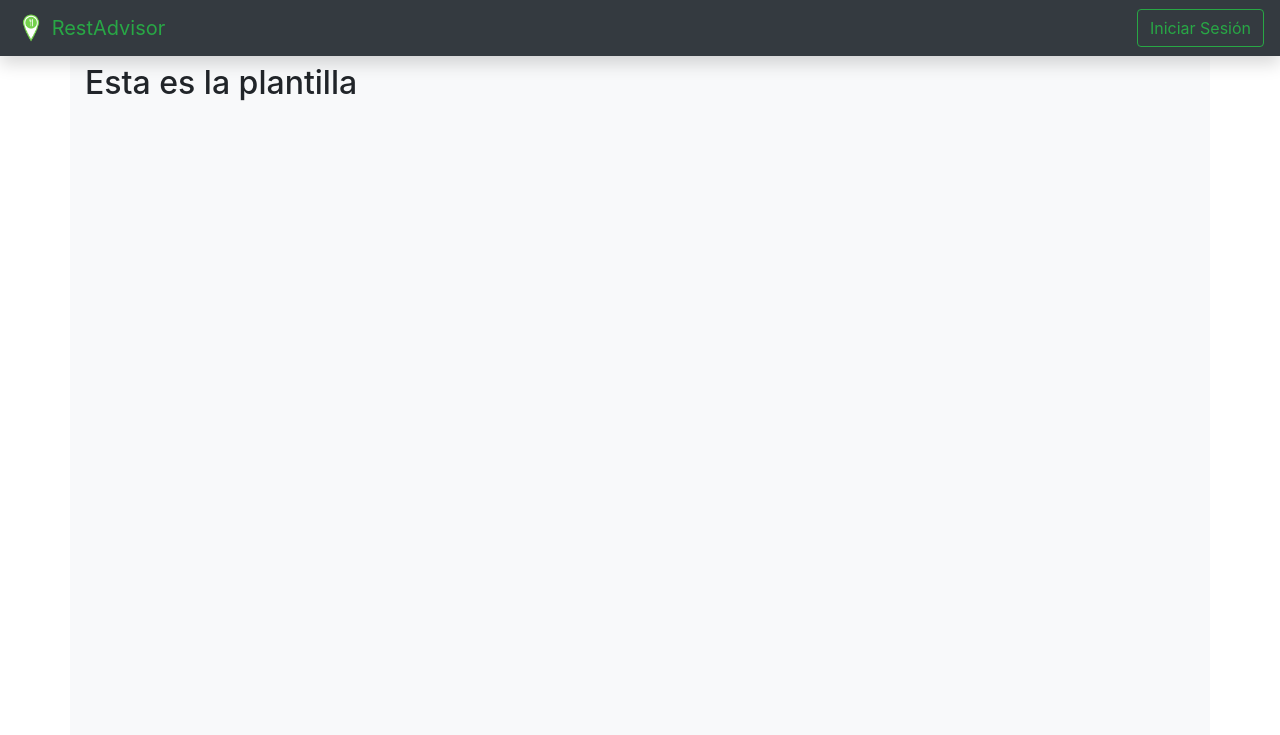
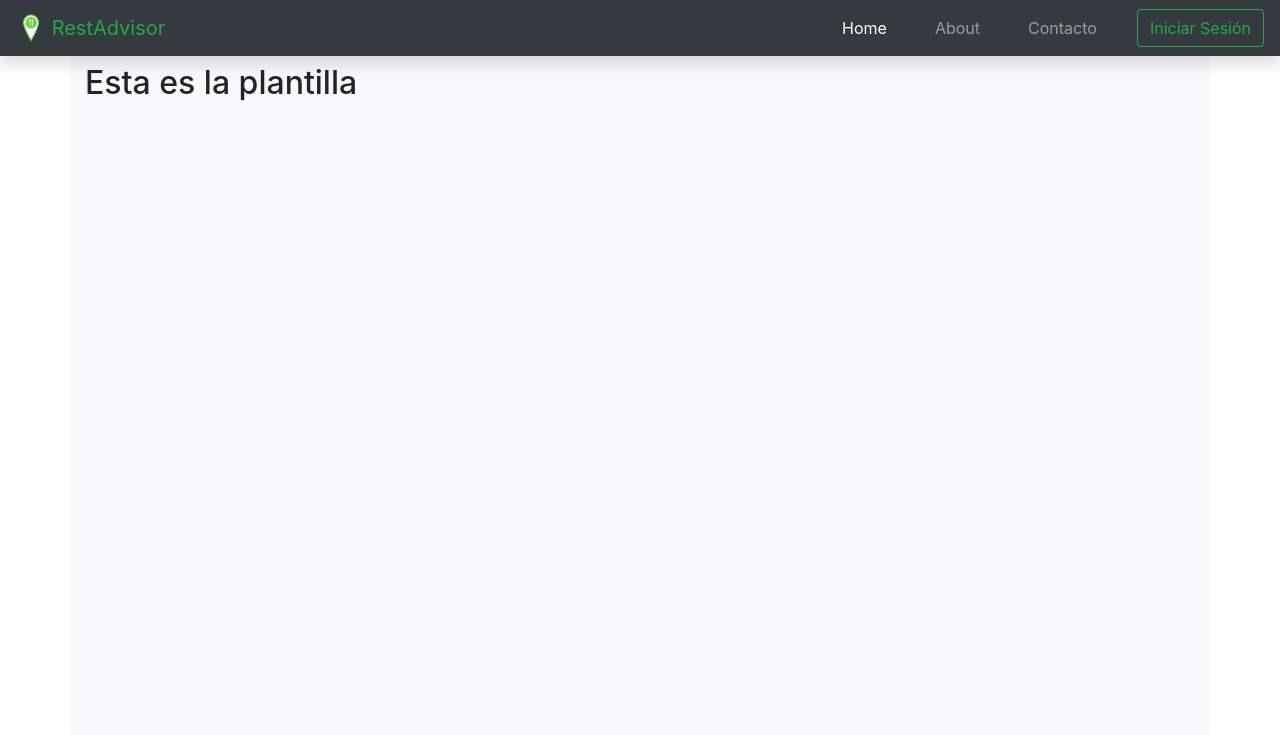
Before and after one commit to RafaelCamps/proyecto-practicas-restadvisor, a PHP site: page / in a window 1280 px wide. Shown: the top 735 px of the page. Run offline with PHP 8.4, Linux system fonts and the light colour scheme.

Commit message:
Añadido menú superior - close #13

```diff
--- a/www/views/components/header.php
+++ b/www/views/components/header.php
@@ -8,14 +8,14 @@
     </button>
 
     <div class="collapse navbar-collapse" id="navbarSupportedContent">
-        <ul class="navbar-nav ml-auto">
-            <!-- <li class="nav-item active">
+        <ul class="navbar-nav ml-auto mr-3">
+            <li class="nav-item  mx-3 active">
                 <a class="nav-link" href="#">Home <span class="sr-only">(current)</span></a>
             </li>
-            <li class="nav-item">
-                <a class="nav-link" href="#">Link</a>
+            <li class="nav-item mx-3">
+                <a class="nav-link" href="#">About</a>
             </li>
-            <li class="nav-item dropdown">
+            <!-- <li class="nav-item dropdown">
                 <a class="nav-link dropdown-toggle" href="#" id="navbarDropdown" role="button" data-toggle="dropdown" aria-haspopup="true" aria-expanded="false">
                     Dropdown
                 </a>
@@ -25,10 +25,10 @@
                     <div class="dropdown-divider"></div>
                     <a class="dropdown-item" href="#">Something else here</a>
                 </div>
+            </li> -->
+            <li class="nav-item  mx-3">
+                <a class="nav-link" href="#">Contacto</a>
             </li>
-            <li class="nav-item">
-                <a class="nav-link disabled" href="#" tabindex="-1" aria-disabled="true">Disabled</a>
-            </li> -->
         </ul>
         <form class="form-inline my-2 my-lg-0">
             <button class="btn btn-outline-success my-2 my-sm-0" type="submit">Iniciar Sesión</button>
```
